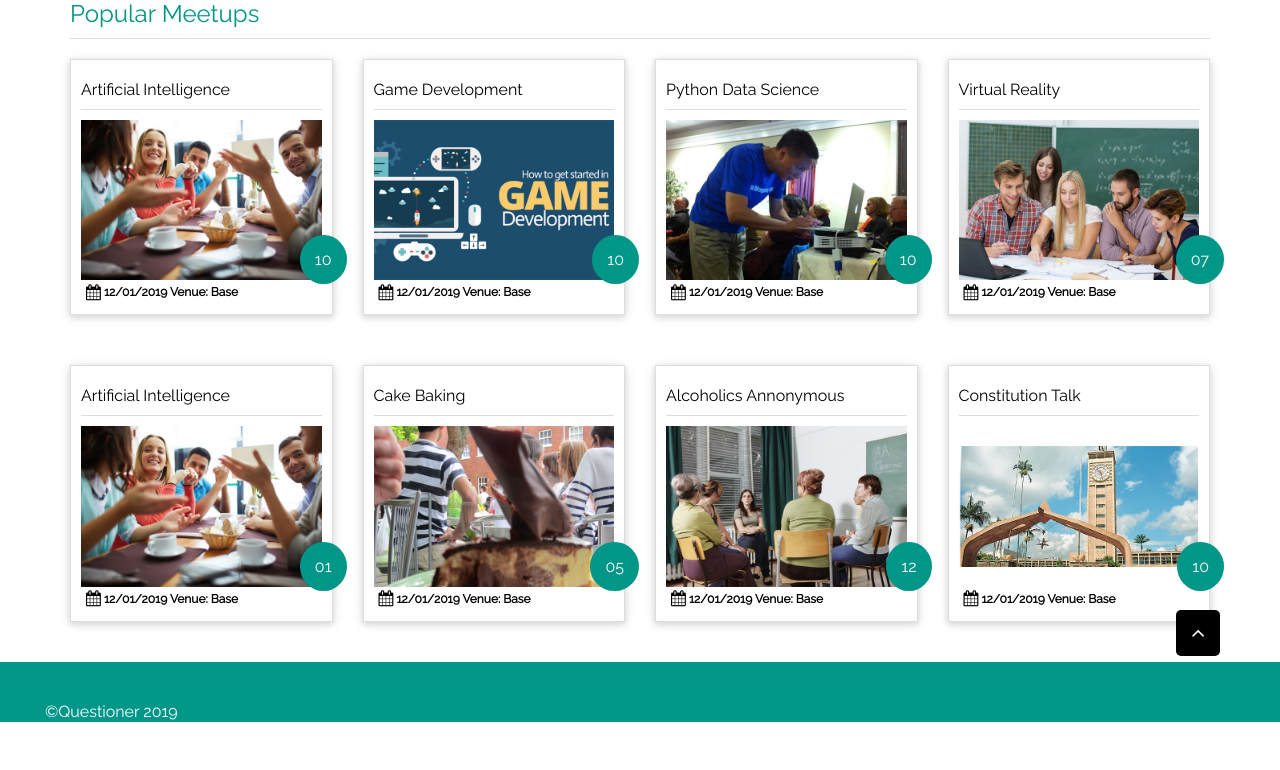
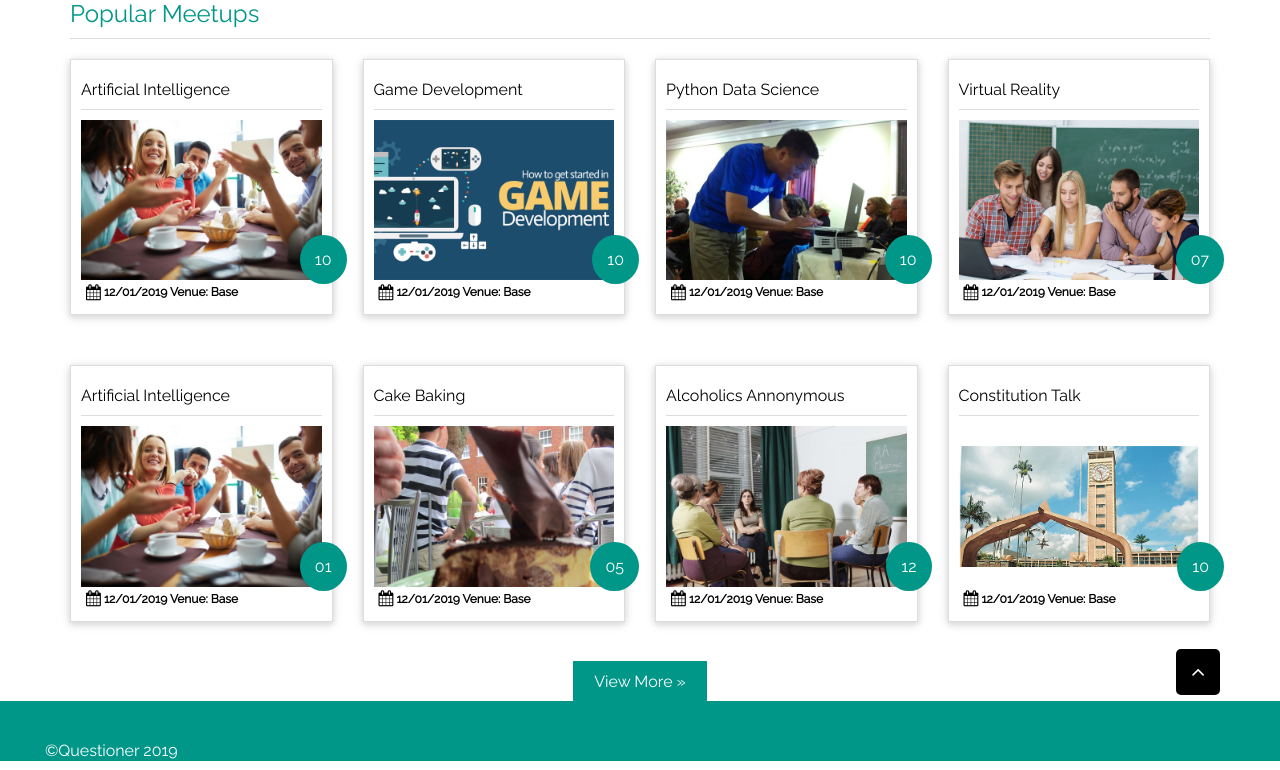
Before and after one commit to Felix45/Questioner, a Python web app: template UI/templates/index.html in a window 1280 px wide. Shown: the part 101-871 px from the top of the page. Before the commit the page ends 823 px from the top, so only its background shows below. Run offline with Jinja, Linux system fonts and the light colour scheme; the template is opened without the code that fills it, so the values that code supplies are empty.

Commit message:
[bug #163206583] Added view more button to index.html

```diff
--- a/UI/templates/index.html
+++ b/UI/templates/index.html
@@ -202,6 +202,14 @@
 			</div>
 
 			<!-- End the popular meetups section -->
+
+			<!-- Add readmore section-->
+			<div class="row">
+				<div class="column-lg-12 column-md-12 column-sm-12 column-xs-12 center-text">
+					<a href="meetups.html" class="button"> View More &raquo; </a>
+				</div>
+			</div>
+			<!-- End the readmore section -->
 		</main>
 	 </div>
 
```
